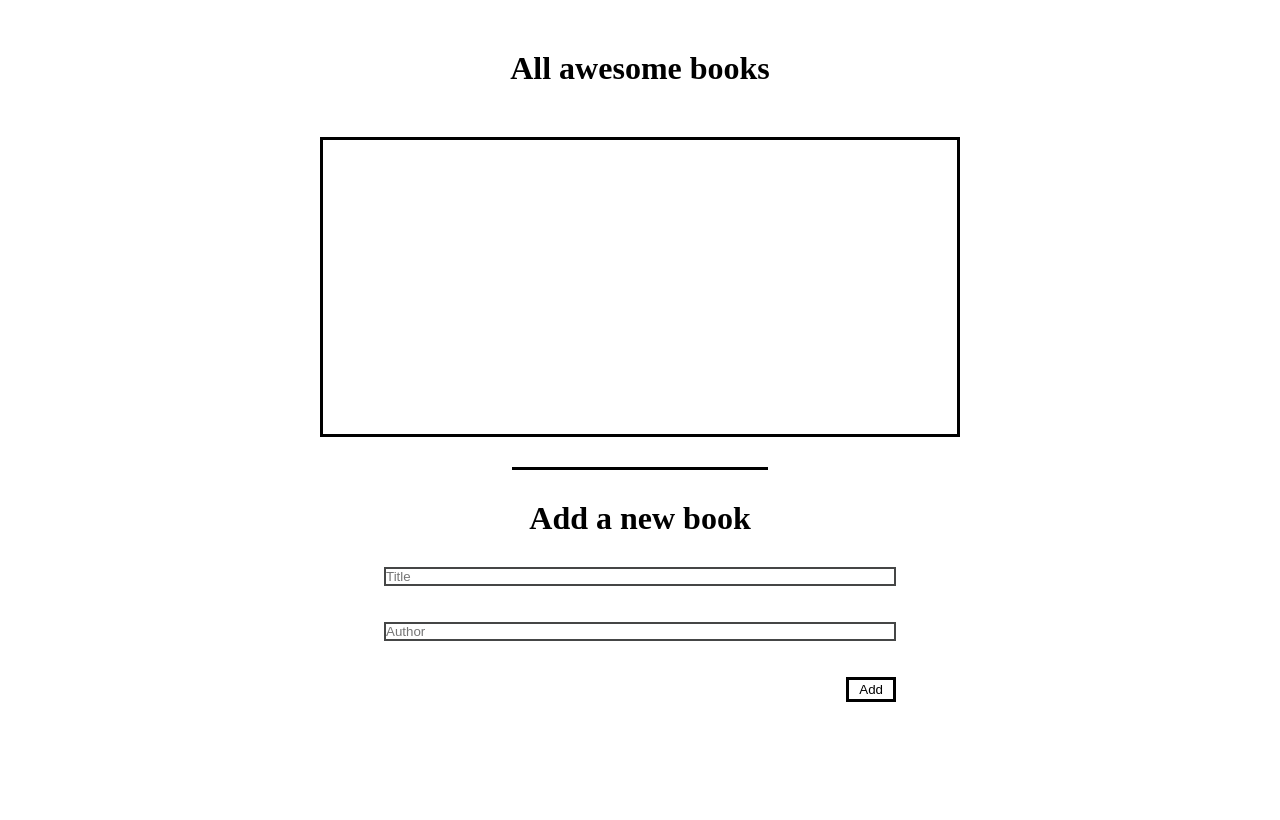
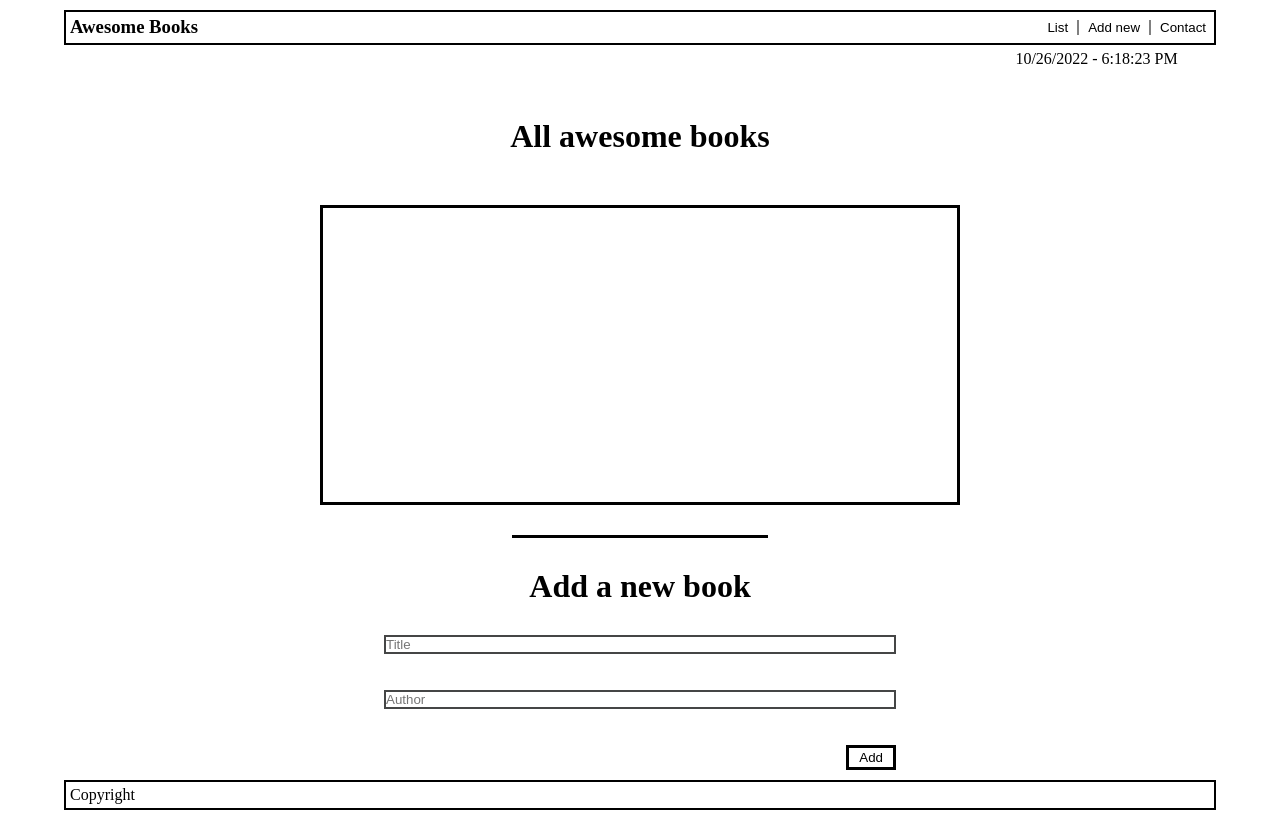
Before and after one commit to jorgegoco/Awesome_Books, a website: page index.html in a window 1280 px wide. Drawn offline with Linux system fonts and the light colour scheme.

Commit message:
Create html fixed elements

```diff
--- /dev/null
+++ b/assets/scripts/pages.js
@@ -0,0 +1,9 @@
+let datetime = new Date();
+document.querySelector('.date-time').textContent = datetime;
+function refreshTime() {
+  const timeDisplay = document.querySelector('.date-time');
+  const dateString = new Date().toLocaleString();
+  const formattedString = dateString.replace(", ", " - ");
+  timeDisplay.textContent = formattedString;
+}
+  setInterval(refreshTime, 1000);
--- a/assets/stylesheets/main.css
+++ b/assets/stylesheets/main.css
@@ -4,6 +4,45 @@
   padding: 0;
   border: 0;
   font-style: normal;
+}
+
+.nav-menu {
+  width: 90%;
+  margin: auto;
+  margin-top: 10px;
+  padding: 4px;
+  display: flex;
+  justify-content: space-between;
+  border: 2px solid black;
+}
+
+.nav-buttons {
+  display: flex;
+  justify-content: flex-end;
+  align-items: center;
+  column-gap: 5px;
+}
+
+.nav-buttons button {
+  padding: 4px;
+  background: white;
+  cursor: pointer;
+}
+
+.nav-buttons button:hover {
+  color: blue;
+}
+
+.separator {
+  border-left: 2px solid grey;
+  height: 15px;
+}
+
+.date-time-div {
+  margin-top: 5px;
+  margin-right: 8%;
+  display: flex;
+  justify-content: flex-end;
 }
 
 header {
@@ -74,3 +113,14 @@ div div:nth-child(odd) {
   cursor: pointer;
   align-self: flex-end;
 }
+
+.footer {
+  width: 90%;
+  margin: auto;
+  margin-top: 10px;
+  margin-bottom: 10px;
+  padding: 4px;
+  display: flex;
+  justify-content: flex-start;
+  border: 2px solid black;
+}
--- a/index.html
+++ b/index.html
@@ -9,6 +9,19 @@
 </head>
 
 <body>
+  <nav class="nav-menu">
+    <h3 class="nav-header">Awesome Books</h3>
+    <div class="nav-buttons">
+      <button>List</button>
+      <div class="separator"></div>
+      <button>Add new</button>
+      <div class="separator"></div>
+      <button>Contact</button>
+    </div>
+  </nav>
+  <div class="date-time-div">
+    <p class="date-time"></p>
+  </div>
   <header>
     <h1>All awesome books</h1>
   </header>
@@ -21,6 +34,10 @@
     <input name="author" placeholder="Author" required /><br><br>
     <button  class="form-button" type="submit">Add</button>
   </form>
+  <footer class="footer">
+    <p>Copyright</p>
+  </footer>
+  <script src="./assets/scripts/pages.js"></script>
   <script src="./assets/scripts/main.js"></script>
 </body>
 
```
